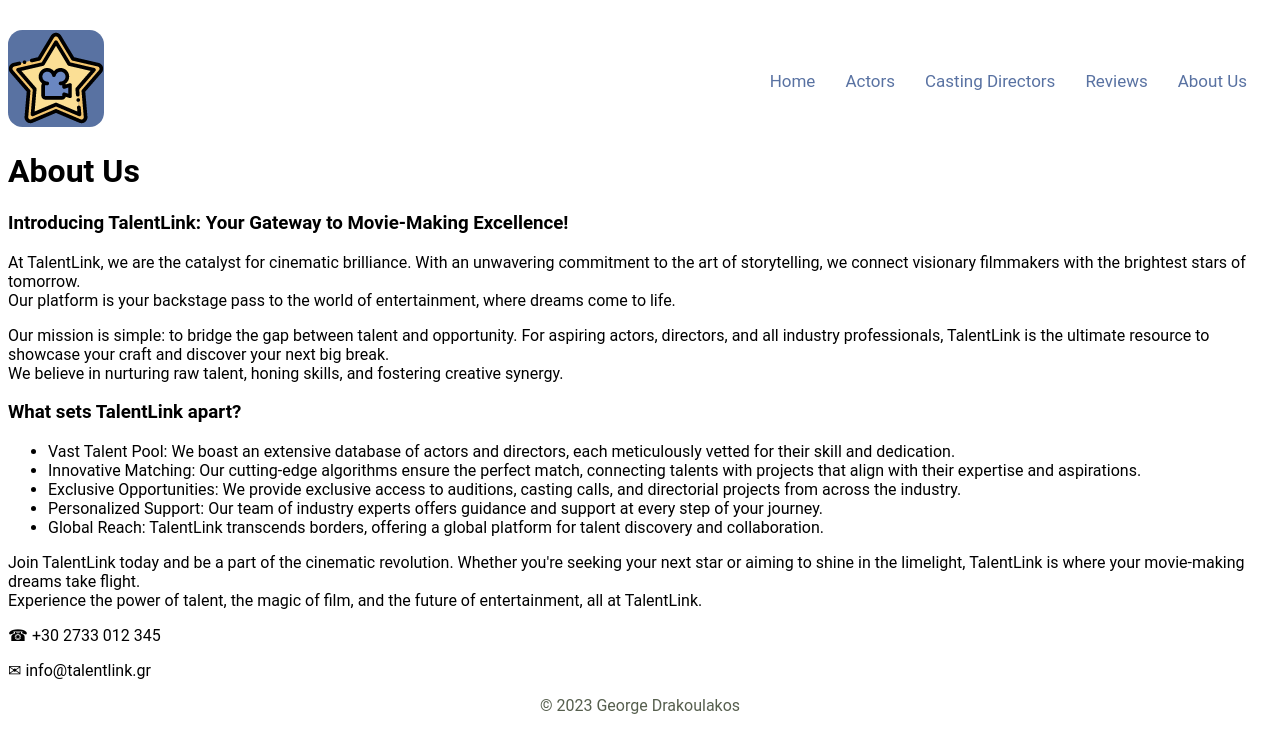
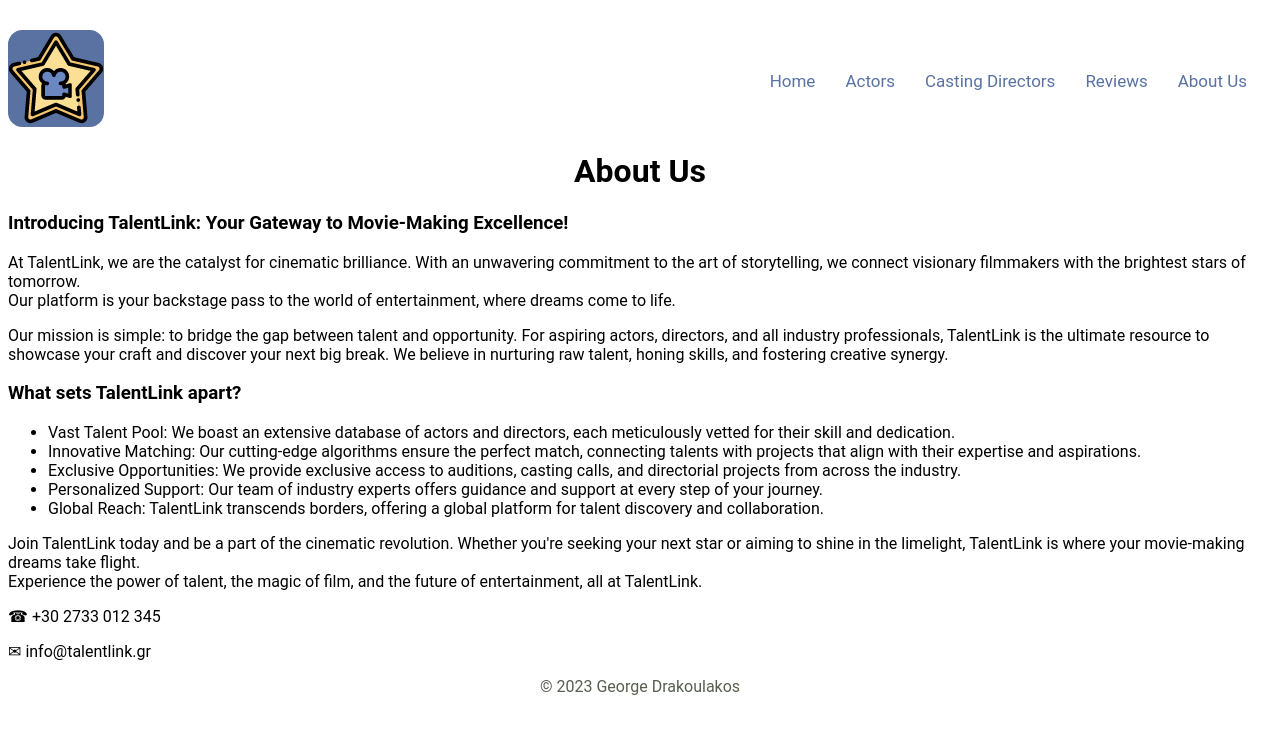
Before and after one commit to gdrakoulakos/talentlink, a Next.js app: page /about in a window 1280 px wide. Shown: the top 752 px of the page. Built offline with nearby package versions, Linux system fonts and the light colour scheme.

Commit message:
Components corrections

```diff
--- a/pages/_app.js
+++ b/pages/_app.js
@@ -1,5 +1,13 @@
 import "../styles/global.css"
+import Header from "../components/Header"
+import Footer from "../components/Footer"
 
 export default function App({ Component, pageProps }) {
-    return <Component {...pageProps} />;
+    return (
+      <div className="header">
+        <Header />
+        <Component {...pageProps} />
+        <Footer />
+      </div>
+    )
   }
--- a/pages/about.js
+++ b/pages/about.js
@@ -1,21 +1,18 @@
-import Header from "../components/Header"
-import Footer from "../components/Footer"
-
 function About () {
     return (
         <div>
-        <Header />
-            <div>
-            <h1>About Us</h1>
+            <h1 className="pageTitle">About Us</h1>
+
             <h3>Introducing TalentLink: Your Gateway to Movie-Making Excellence!</h3>
             <p>
             At TalentLink, we are the catalyst for cinematic brilliance. With an unwavering commitment to the art of storytelling, we connect visionary filmmakers with the brightest stars of tomorrow. <br/>
             Our platform is your backstage pass to the world of entertainment, where dreams come to life.
             </p>
             <p>
-            Our mission is simple: to bridge the gap between talent and opportunity. For aspiring actors, directors, and all industry professionals, TalentLink is the ultimate resource to showcase your craft and discover your next big break. <br/>
+            Our mission is simple: to bridge the gap between talent and opportunity. For aspiring actors, directors, and all industry professionals, TalentLink is the ultimate resource to showcase your craft and discover your next big break.
             We believe in nurturing raw talent, honing skills, and fostering creative synergy.
             </p>
+
             <h3>
             What sets TalentLink apart?
             </h3>
@@ -26,12 +23,11 @@ function About () {
                 <li>Personalized Support: Our team of industry experts offers guidance and support at every step of your journey.</li>
                 <li>Global Reach: TalentLink transcends borders, offering a global platform for talent discovery and collaboration.</li>
             </ul>
+
             <p>Join TalentLink today and be a part of the cinematic revolution. Whether you're seeking your next star or aiming to shine in the limelight, TalentLink is where your movie-making dreams take flight. <br/>
             Experience the power of talent, the magic of film, and the future of entertainment, all at TalentLink.</p>
             <p>☎ +30 2733 012 345</p>
             <p>✉ info@talentlink.gr</p>
-            <Footer />
-            </div>
         </div>
     )
 }
--- a/pages/actors.js
+++ b/pages/actors.js
@@ -1,14 +1,10 @@
 import PersonList from "../components/PersonList"
-import Header from "../components/Header"
-import Footer from "../components/Footer"
 
 function Actors () {
 	return (
 		<div>
-        <Header />
-		<h1>Actors</h1>
+		<h1 className="pageTitle">Actors</h1>
 		<PersonList species={"Human"}/>
-		<Footer />
 		</div>
 	);
 }
--- a/pages/directors.js
+++ b/pages/directors.js
@@ -1,14 +1,10 @@
 import PersonList from "../components/PersonList"
-import Header from "../components/Header"
-import Footer from "../components/Footer"
 
 function Directors () {
 	return (
 		<div>
-        <Header />
-		<h1>Casting Directors</h1>
+		<h1 className="pageTitle">Casting Directors</h1>
 		<PersonList species={"Alien"}/>
-		<Footer />
 		</div>
 	);
 }
--- a/pages/index.js
+++ b/pages/index.js
@@ -1,7 +1,5 @@
 import Head from 'next/head';
 import styles from '../styles/Home.module.css';
-import Header from "../components/Header"
-import Footer from "../components/Footer"
 
 export default function Home() {
   return (
@@ -11,7 +9,6 @@ export default function Home() {
       </Head>
 
       <main>
-        <Header />
         <div className={styles.title}>
           <h1>Welcome to</h1>
           <h1><a href="https://talentlink-pi.vercel.app/">TalentLink!</a></h1>
@@ -47,7 +44,6 @@ export default function Home() {
           </a>
         </div>
       </main>
-      <Footer />
     </div>
   );
 }
--- a/pages/reviews.js
+++ b/pages/reviews.js
@@ -6,7 +6,7 @@ function Reviews () {
         <div>
         <Header />
         <div>
-            <h1>Reviews</h1>
+            <h1 className="pageTitle">Reviews</h1>
             <h3>Actors' Reviews:</h3>
             <p>Jennifer M.</p>
             <p>"TalentLink has been a game-changer for my acting career. The platform connected me with auditions and roles I would have never found otherwise.<br/>
--- a/styles/global.css
+++ b/styles/global.css
@@ -10,3 +10,7 @@ body {
     Helvetica Neue,
     sans-serif;
 }
+
+.pageTitle {
+  text-align: center;
+}
```
